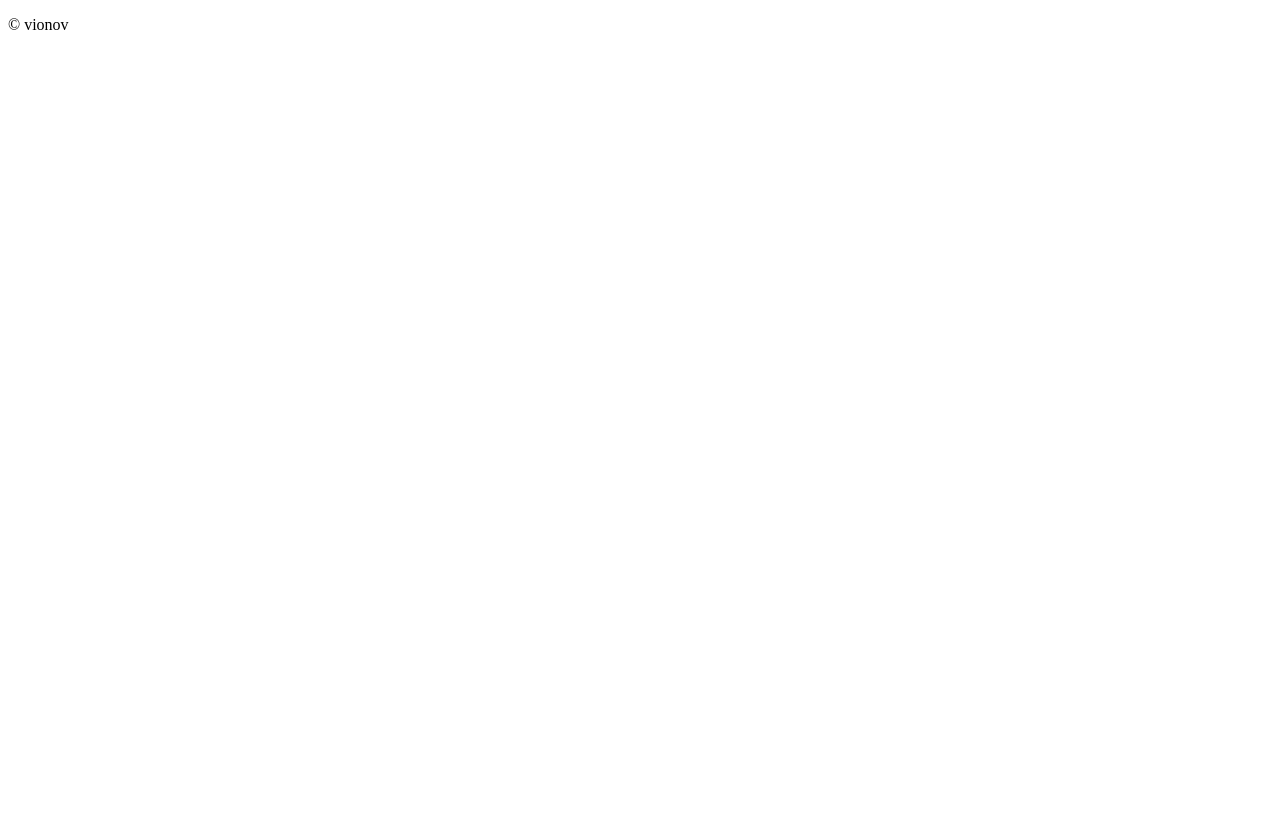
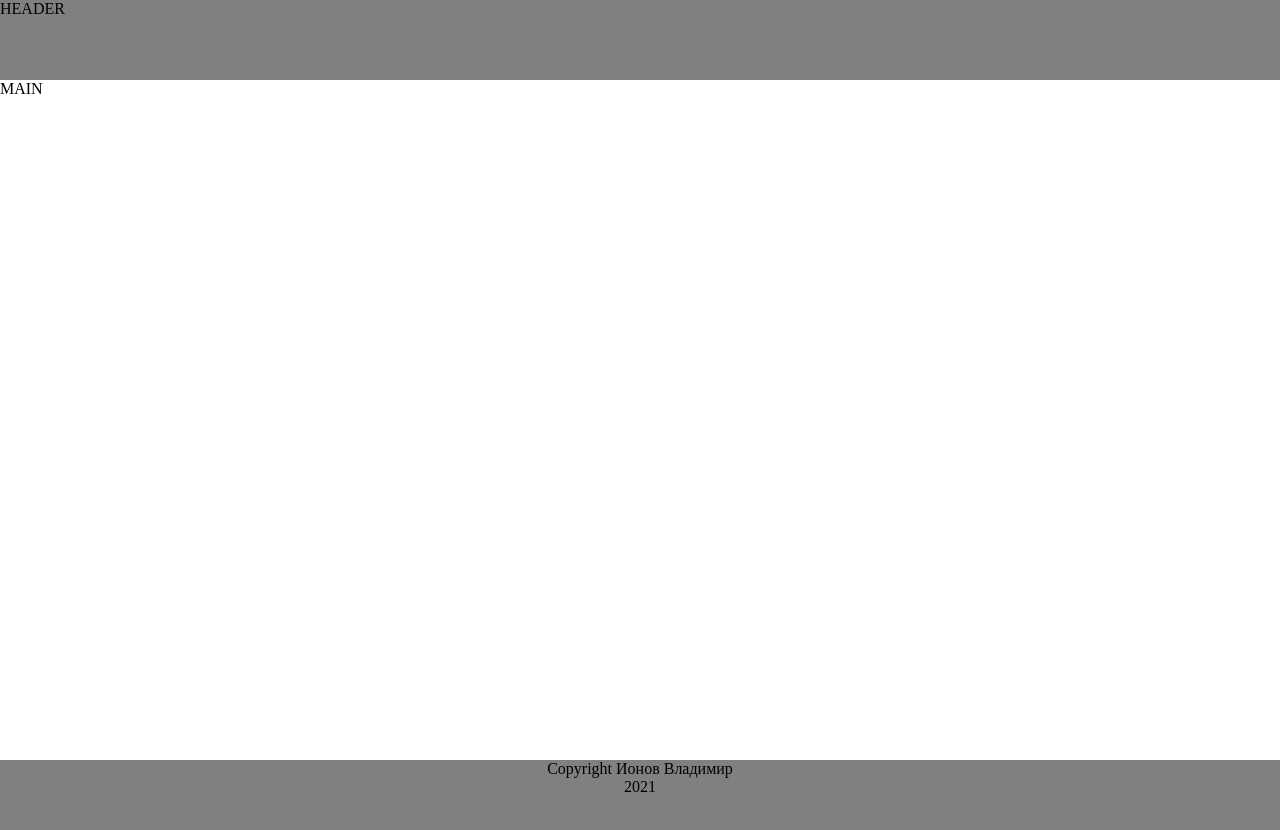
Before and after one commit to VladimirIonov/hw1, a plain HTML site: page index.html in a window 1280 px wide. Before the commit the page ends 800 px from the top, so only its background shows below. Drawn offline with Linux system fonts and the light colour scheme.

Commit message:
Поправка хеадер

```diff
--- a/index.html
+++ b/index.html
@@ -7,14 +7,13 @@
     <link rel="stylesheet" href="style.css">
 </head>
 <body>
+    <div class="wrapper">
+        <header>HEADER</header>
+        <main>MAIN</main>
+    </div>
     <footer>
-    <p>
-    <span>
-        &copy;
-    </span>
-    vionov
-    </p>
-
+        <p>Copyright Ионов Владимир</p>
+        <p>2021</p>
     </footer>
 </body>
 </html>
--- a/style.css
+++ b/style.css
@@ -0,0 +1,29 @@
+* {
+    padding: 0;
+    margin: 0;
+    box-sizing: border-box;
+}
+
+body,html {
+    background-color: white;
+    height: 100%;
+
+}
+
+.wrapper {
+    min-height: 100%;
+    padding-bottom: 80px;
+}
+
+footer {
+    background-color: gray;
+    height: 80px;
+    margin-top: -40px;
+}
+footer p{
+    text-align: center;
+}
+header {
+      background-color:gray;
+      height: 80px;
+  }
```
Lines whose indentation alone changed are shown as unchanged.
